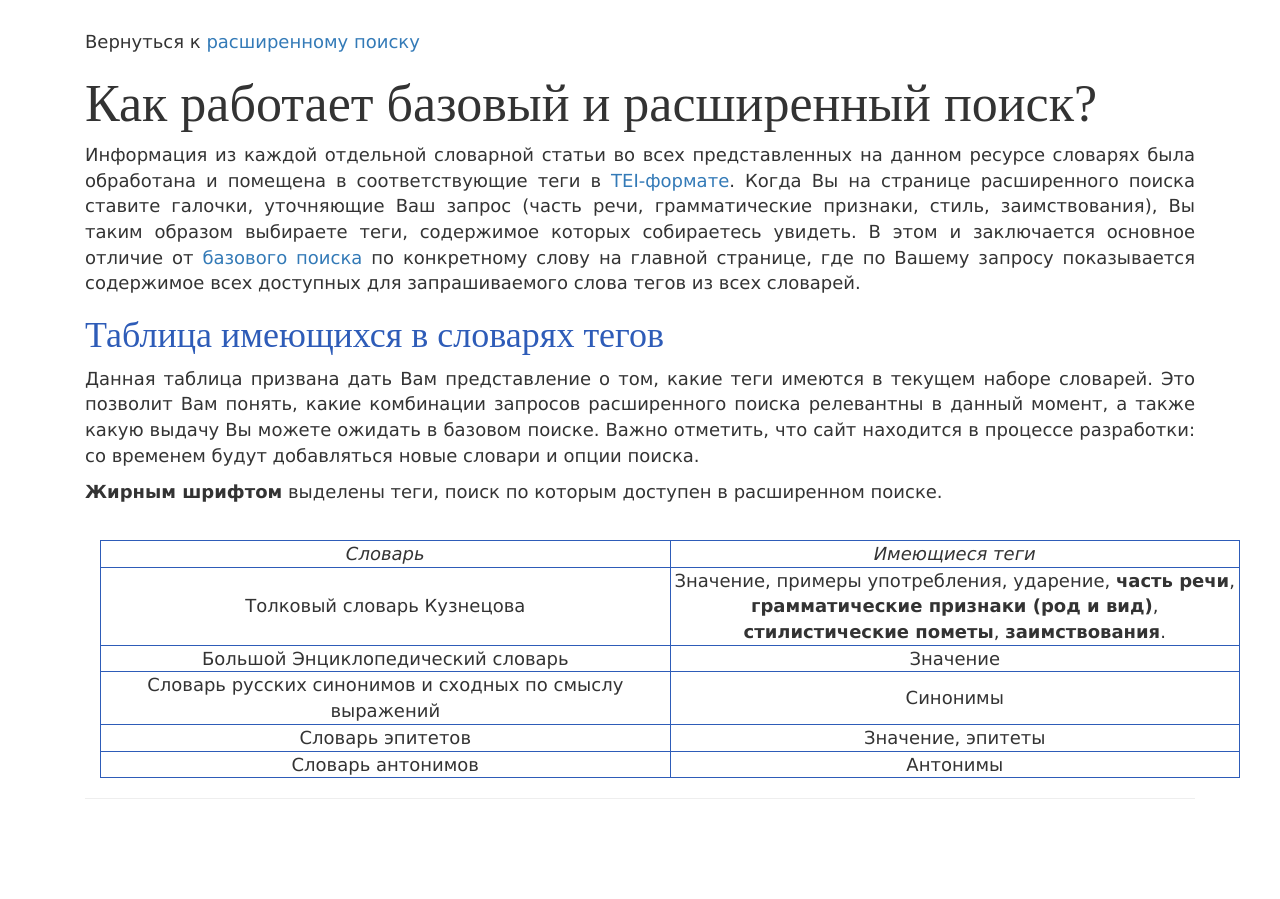
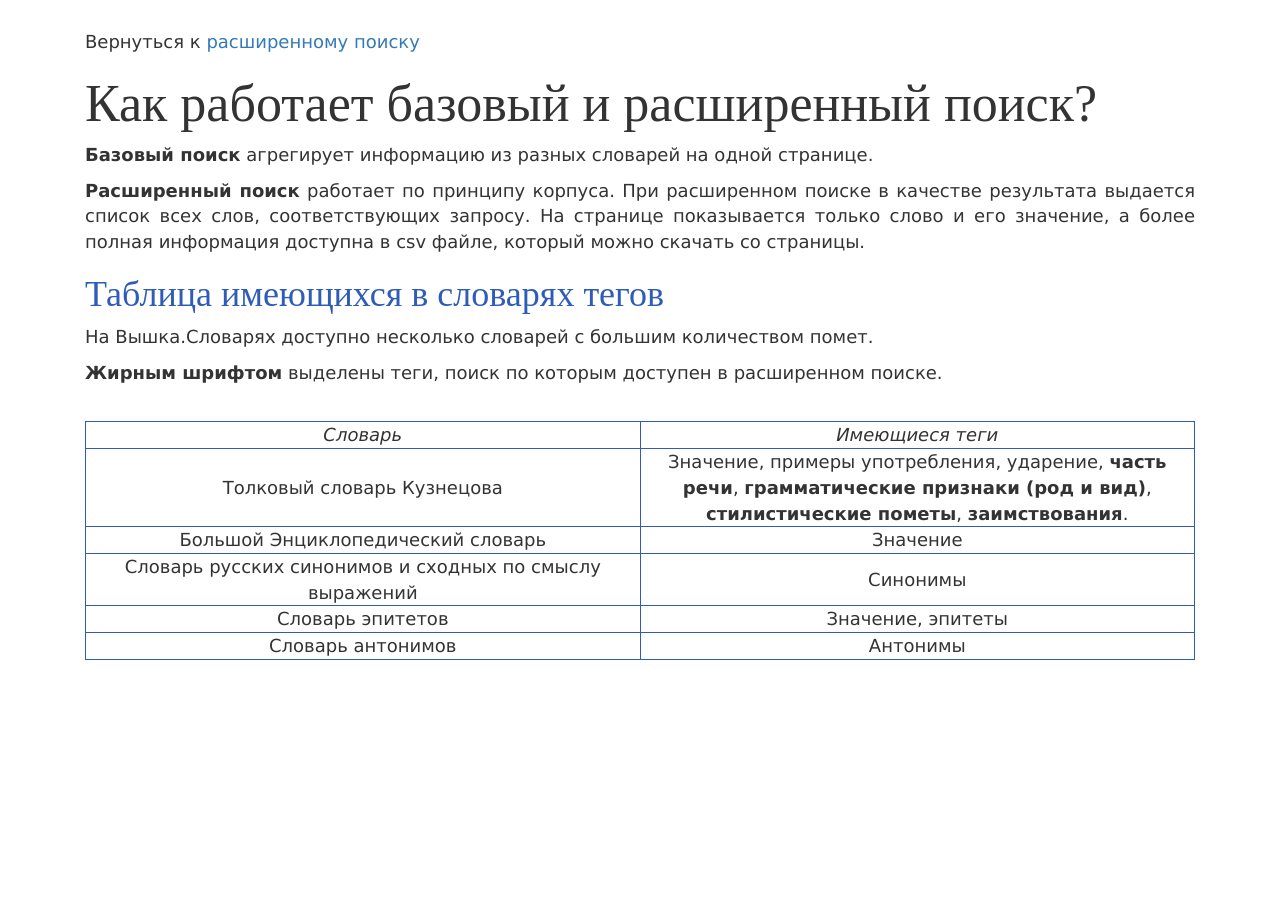
Before and after one commit to Dashershneva/Slovari, a Flask app: page /Vyshka_slovari_how_search_works in a window 1280 px wide. Shown: the part 51-950 px from the top of the page. After the commit the page ends 711 px from the top, so only its background shows below. Run offline with Flask 2, Linux system fonts and the light colour scheme; some libraries are stand-ins or nearby versions.

Commit message:
styles update

```diff
--- a/Slovari_website/templates/Slovar_about.html
+++ b/Slovari_website/templates/Slovar_about.html
@@ -56,7 +56,7 @@
 		  <h2 class="subtitle"> Словарный ресурс </h2>
 		  <p>Вышка.Словари - это ресурс, на&nbsp;котором можно искать информацию об&nbsp;интересующем слове сразу по&nbsp;нескольким словарям.
 		  В&nbsp;данный момент базу данных ресурса составляют толковые словари. Со&nbsp;временем планируется добавление различных переводных словарей.</p>
-		  <p> Информация об&nbsp;искомом слове появляется в&nbsp;форме карточек. Сейчас на&nbsp;сайте доступны следующие "карточки": </p>
+		  <p> Информация об&nbsp;словах появляется в&nbsp;форме карточек. Сейчас на&nbsp;сайте доступны следующие "карточки": </p>
 		  <ul class="markers">
 			<li>толкование</li>
 			<li>примеры употребления</li>
@@ -75,7 +75,7 @@
 		  Отправленный пользователем словарь проходит процедуру валидации тегов (техническая проверка), затем поступает на&nbsp;проверку администраторам (смысловая проверка). Если присланный словарь пройдет обе проверки, то он будет добавлен в базу данных ресурса.</p>
 		  <br>
 		  <h2 class="subtitle"> Участники проекта </h2>
-		  <p>Словарный онлайн-ресурс "Вышка-Словари" был создан в рамках магистерского проекта студентов программы "Компьютерная лингвистика" Высшей Школы Экономики.</p>
+		  <p>Словарный онлайн-ресурс Вышка.Словари был создан в рамках магистерского проекта студентов программы "Компьютерная лингвистика" Высшей Школы Экономики.</p>
 		  <ul style="list-style-type:disc">
 			<li>Даниил Грачев</li>
 			<li>Варвара Гуц</li>
--- a/Slovari_website/templates/Slovar_enter.html
+++ b/Slovari_website/templates/Slovar_enter.html
@@ -48,7 +48,7 @@
 
 	  <div class="container" class="col-md-12">
 	      <div class="info">
-		    <h2 style="font-family:Verdana;">Вход</h2>
+		    <h2 class="subtitle" style="font-family:Verdana;">Вход</h2>
             <p>Войдите, чтобы добавить новый словарь. Если у вас еще нет аккаунта, <a href="{{ url_for('register_page') }}">зарегистрируйтесь</a></p>
 			{% if mistake %}
 				<p style="color:red">{{ mistake }}</p>
--- a/Slovari_website/templates/Slovar_how_search_works.html
+++ b/Slovari_website/templates/Slovar_how_search_works.html
@@ -50,21 +50,17 @@
     </nav>
 
 	<div class="container" class="col-md-12">
-	  <div class="info">
+	  <div class="info col-md-12">
 	    <p>Вернуться к <a href="{{ url_for('extended_search_page') }}">расширенному поиску</a></p>
 	    <h1 class="title">Как работает базовый и расширенный поиск? </h1>
-		  <p>Информация из каждой отдельной словарной статьи во всех представленных на данном ресурсе словарях была обработана и
-		  помещена в соответствующие теги в <a href="http://www.tei-c.org/index.xml">TEI-формате</a>. Когда Вы на странице расширенного поиска ставите галочки, уточняющие Ваш запрос
-		  (часть речи, грамматические признаки, стиль, заимствования), Вы таким образом выбираете теги, содержимое которых собираетесь увидеть. В этом и заключается основное отличие от
-		  <a href="{{ url_for('main_page') }}">базового поиска</a> по конкретному слову на главной странице, где по Вашему запросу показывается содержимое всех
-		  доступных для запрашиваемого слова тегов из всех словарей.</p>
+		  <p><b>Базовый поиск</b> агрегирует информацию из разных словарей на одной странице.</p>
+		  <p><b>Расширенный поиск</b> работает по принципу корпуса. При расширенном поиске в качестве
+		  результата выдается список всех слов, соответствующих запросу. На странице показывается только слово и его значение, а более полная
+		  информация доступна в csv файле, который можно скачать со страницы.</a></p>
 		<h1 class="subtitle">Таблица имеющихся в словарях тегов </h1>
-		  <p>Данная таблица призвана дать Вам представление о том, какие теги имеются в текущем наборе словарей. Это позволит Вам
-		  понять, какие комбинации запросов расширенного поиска релевантны в данный момент, а также какую выдачу Вы можете ожидать в базовом поиске.
-		  Важно отметить, что сайт находится в процессе разработки: со временем будут добавляться новые словари и опции поиска.</p>
+		  <p>На Вышка.Словарях доступно несколько словарей с большим количеством помет.</p>
 		  <p><b>Жирным шрифтом</b> выделены теги, поиск по которым доступен в расширенном поиске.</p>
 		  <br>
-	 <div class="container">
 		<table class="tag_table">
 		  <thead class="tag_table">
 		    <tr>
--- a/Slovari_website/templates/Slovar_register.html
+++ b/Slovari_website/templates/Slovar_register.html
@@ -48,7 +48,7 @@
 
 	  <div class="container" class="col-md-12">
 	      <div class="info">
-		    <h2 style="font-family:Verdana;">Регистрация</h2>
+		    <h2 class="subtitle" style="font-family:Verdana;">Регистрация</h2>
             <p>Зарегистрируйтесь, чтобы добавить новый словарь</p>
 			<form class="searchbar-text" role="form" action="{{ url_for('new_user') }}" name="new_user" method="POST">
 			  Имя:<br>
```
Also changed, not shown: Slovari_website/templates/Dictionaries.html (+8 -6 lines), Slovari_website/static/css/bootstrap.css.
